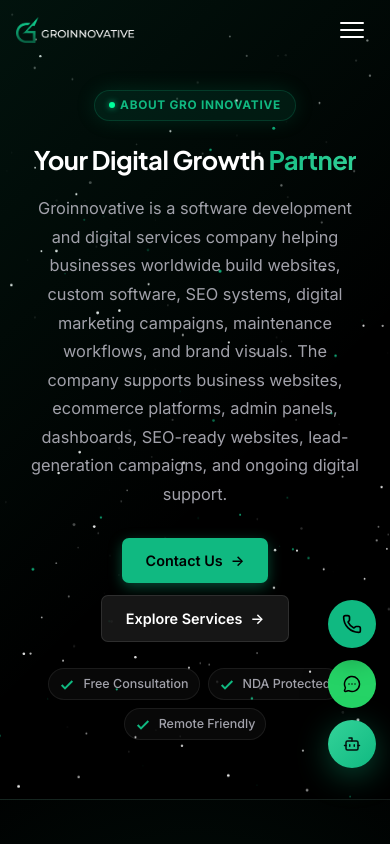
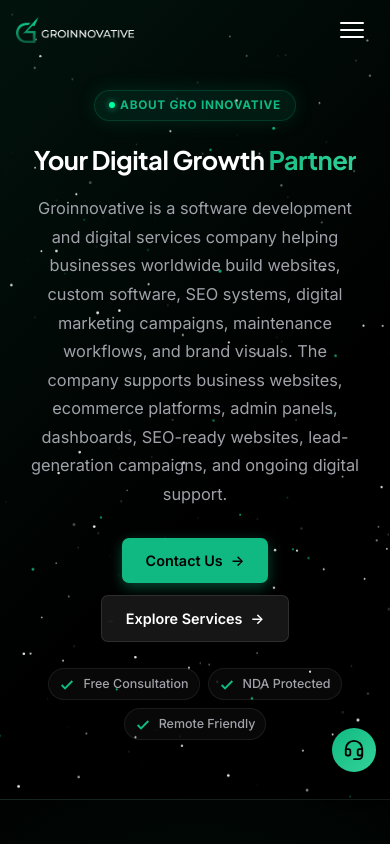
Before and after one commit to groinnovative-git/groinnovative.landingsite, a React (Vite) app: page /about in a window 390 px wide. Shown: the top 844 px of the page. Built offline with nearby package versions, Linux system fonts and the light colour scheme.

Commit message:
Fixed the service cards responsive in mobile

```diff
--- a/src/components/FloatingChatbot.css
+++ b/src/components/FloatingChatbot.css
@@ -30,7 +30,7 @@
   align-items: center;
   justify-content: center;
   color: #03120e;
-  background: linear-gradient(135deg, #34d399, #10b981);
+  background: var(--primary);
   box-shadow: 0 8px 32px rgba(16, 185, 129, 0.38);
   border: none;
   cursor: pointer;
@@ -350,7 +350,7 @@
   align-items: center;
   justify-content: center;
   color: #03120e;
-  background: linear-gradient(135deg, #34d399, #10b981);
+  background: var(--primary);
   border: none;
   cursor: pointer;
   box-shadow: 0 4px 16px rgba(16, 185, 129, 0.28);
@@ -424,7 +424,7 @@
   }
 
   .chatbot-trigger {
-    width: 48px;
-    height: 48px;
+    width: 44px;
+    height: 44px;
   }
 }
--- a/src/components/FloatingChatbot.jsx
+++ b/src/components/FloatingChatbot.jsx
@@ -302,9 +302,8 @@
    COMPONENT
 ───────────────────────────────────────────────────────────────────────────── */
 
-export default function FloatingChatbot() {
+export default function FloatingChatbot({ isOpen, setIsOpen }) {
     const navigate = useNavigate()
-    const [isOpen, setIsOpen] = useState(false)
     const [messages, setMessages] = useState(INITIAL_MESSAGES)
     const [inputValue, setInputValue] = useState('')
     const [isTyping, setIsTyping] = useState(false)
@@ -494,17 +493,6 @@
                     </a>
                 </div>
             </div>
-
-            {/* Trigger Button */}
-            <button
-                type="button"
-                className="chatbot-trigger"
-                onClick={() => setIsOpen((prev) => !prev)}
-                aria-label={isOpen ? 'Close chatbot' : 'Open chatbot'}
-                aria-expanded={isOpen}
-            >
-                {isOpen ? <X size={16} /> : <Bot size={18} />}
-            </button>
         </div>
     )
 }
--- a/src/components/Footer.css
+++ b/src/components/Footer.css
@@ -146,7 +146,7 @@
 
 @media (max-width: 480px) {
     .gi-footer {
-        padding: 48px 0 110px;
+        padding: 48px 0 32px;
     }
 
     .footer-grid {
--- a/src/components/Layout.jsx
+++ b/src/components/Layout.jsx
@@ -1,6 +1,7 @@
 import { Outlet, useLocation } from 'react-router-dom'
-import { useEffect, useState } from 'react'
-import { MessageCircleMore, Phone } from 'lucide-react'
+import { useEffect, useState, useRef } from 'react'
+import { motion } from 'framer-motion'
+import { MessageCircleMore, Phone, Bot, X, Headset } from 'lucide-react'
 import Navbar from './Navbar'
 import Footer from './Footer'
 import TopLoaderBar from './TopLoaderBar'
@@ -10,6 +11,12 @@
     const { pathname } = useLocation()
     const [showTop, setShowTop] = useState(false)
     const [showCallOptions, setShowCallOptions] = useState(false)
+    const [isChatbotOpen, setIsChatbotOpen] = useState(false)
+    const [isFabOpen, setIsFabOpen] = useState(false)
+    const [windowSize, setWindowSize] = useState({
+        w: typeof window !== 'undefined' ? window.innerWidth : 1000,
+        h: typeof window !== 'undefined' ? window.innerHeight : 800
+    })
 
     const whatsappNumber = '919361304808'
     const whatsappText = encodeURIComponent('Hello Gro Innovative, I would like to know more about your services.')
@@ -27,13 +34,22 @@
     useEffect(() => {
         window.scrollTo({ top: 0, left: 0, behavior: 'instant' })
         setShowCallOptions(false)
+        setIsFabOpen(false)
+        setIsChatbotOpen(false)
     }, [pathname])
 
-    // Show scroll-to-top button after 300px scroll
+    // Show scroll-to-top button after 300px scroll & handle window resize
     useEffect(() => {
-        const fn = () => setShowTop(window.scrollY > 300)
-        window.addEventListener('scroll', fn, { passive: true })
-        return () => window.removeEventListener('scroll', fn)
+        const handleScroll = () => setShowTop(window.scrollY > 300)
+        const handleResize = () => setWindowSize({ w: window.innerWidth, h: window.innerHeight })
+
+        window.addEventListener('scroll', handleScroll, { passive: true })
+        window.addEventListener('resize', handleResize)
+
+        return () => {
+            window.removeEventListener('scroll', handleScroll)
+            window.removeEventListener('resize', handleResize)
+        }
     }, [])
 
     const scrollToTop = () => window.scrollTo({ top: 0, behavior: 'smooth' })
@@ -48,9 +64,34 @@
 
             {showFooter && <Footer />}
 
-            <FloatingChatbot />
+            <FloatingChatbot isOpen={isChatbotOpen} setIsOpen={setIsChatbotOpen} />
 
-            <div className="floating-contact-stack" aria-label="Quick contact actions">
+            <motion.div
+                className="floating-contact-stack"
+                aria-label="Quick contact actions"
+                drag
+                dragConstraints={{
+                    left: -windowSize.w + 64,
+                    right: 20,
+                    top: -windowSize.h + 160,
+                    bottom: 80
+                }}
+                dragMomentum={false}
+                dragElastic={0}
+                style={{ touchAction: 'none' }} // Prevents page scroll while dragging on mobile
+            >
+                <div className={`fab-menu-items${isFabOpen ? ' open' : ''}`}>
+                    {/* Chatbot Toggle */}
+                    <button
+                        type="button"
+                        className={`floating-contact-btn floating-chatbot-btn${isChatbotOpen ? ' active' : ''}`}
+                        onClick={() => { setIsChatbotOpen(prev => !prev); setIsFabOpen(false); }}
+                        aria-label="Open Chatbot"
+                    >
+                        <Bot size={20} />
+                    </button>
+
+                    {/* Phone Call Wrap */}
                     <div className={`floating-call-wrap${showCallOptions ? ' open' : ''}`}>
                         <div className="floating-call-panel" role="dialog" aria-label="Call options">
                             <a href={`tel:${primaryPhone}`} className="floating-call-link">
@@ -73,16 +114,32 @@
                         </button>
                     </div>
 
+                    {/* WhatsApp */}
                     <a
                         href={whatsappUrl}
                         target="_blank"
                         rel="noopener noreferrer"
                         className="floating-contact-btn floating-whatsapp-btn"
                         aria-label="Chat on WhatsApp"
+                        onClick={() => setIsFabOpen(false)}
                     >
                         <MessageCircleMore size={18} />
                     </a>
                 </div>
+
+                {/* Main FAB Toggle */}
+                <button
+                    type="button"
+                    className={`floating-contact-btn fab-main-btn${isFabOpen ? ' active' : ''}`}
+                    onClick={() => {
+                        setIsFabOpen(prev => !prev);
+                        if (isFabOpen) setShowCallOptions(false);
+                    }}
+                    aria-label="Contact options"
+                >
+                    {isFabOpen ? <X size={22} /> : <Headset size={22} />}
+                </button>
+            </motion.div>
 
             {/* Scroll-to-top FAB */}
             <button
--- a/src/index.css
+++ b/src/index.css
@@ -49,6 +49,15 @@
 @media (max-width: 1024px) {
   :root {
     --nav-h: 68px;
+    /* Safe area on right so floating buttons don't overlap content */
+    --floating-safe-right: 72px;
+  }
+}
+
+@media (max-width: 600px) {
+  :root {
+    /* buttons are 40px wide + 14px margin + 10px gap = 64px */
+    --floating-safe-right: 68px;
   }
 }
 
@@ -85,7 +94,9 @@
 }
 
 main {
-  overflow-x: hidden;
+  /* Use clip instead of hidden — avoids creating a scroll container that
+     traps fixed-position children (chatbot window, mobile menu) on mobile */
+  overflow-x: clip;
   min-height: 100vh;
 }
 
@@ -637,15 +648,10 @@
 @media (max-width: 768px) {
   .section {
     padding: 64px 0;
-    content-visibility: auto;
-    /* Skip rendering offscreen sections */
-    contain-intrinsic-size: 500px;
   }
 
   .section-sm {
     padding: 48px 0;
-    content-visibility: auto;
-    contain-intrinsic-size: 300px;
   }
 }
 
@@ -746,12 +752,51 @@
 .floating-contact-stack {
   position: fixed;
   right: 24px;
-  bottom: 160px;
+  bottom: 90px;
   z-index: 910;
   display: flex;
   flex-direction: column;
   align-items: flex-end;
   gap: 12px;
+}
+
+.fab-menu-items {
+  display: flex;
+  flex-direction: column;
+  align-items: flex-end;
+  gap: 12px;
+  margin-bottom: 12px;
+  opacity: 0;
+  visibility: hidden;
+  transform: translateY(12px);
+  transition: opacity 0.25s cubic-bezier(0.16, 1, 0.3, 1), transform 0.25s cubic-bezier(0.16, 1, 0.3, 1), visibility 0.25s ease;
+  pointer-events: none;
+}
+
+.fab-menu-items.open {
+  opacity: 1;
+  visibility: visible;
+  transform: translateY(0);
+  pointer-events: auto;
+}
+
+.fab-main-btn {
+  background: linear-gradient(135deg, var(--primary) 0%, var(--accent) 100%);
+  align-self: flex-end;
+}
+
+.fab-main-btn:hover,
+.fab-main-btn.active {
+  box-shadow: 0 12px 30px rgba(16, 185, 129, 0.4);
+}
+
+.floating-chatbot-btn {
+  background: var(--primary);
+}
+
+.floating-chatbot-btn:hover,
+.floating-chatbot-btn.active {
+  box-shadow: 0 12px 30px rgba(16, 185, 129, 0.3);
 }
 
 .floating-call-wrap {
@@ -762,10 +807,12 @@
 }
 
 .floating-call-panel {
+  position: absolute;
+  bottom: 56px;
+  right: 0;
   display: grid;
   gap: 10px;
   min-width: 220px;
-  margin-bottom: 12px;
   padding: 14px;
   border-radius: 18px;
   border: 1px solid var(--border-strong);
@@ -833,11 +880,11 @@
 }
 
 .floating-whatsapp-btn {
-  background: #25D366;
+  background: var(--primary);
 }
 
 .floating-whatsapp-btn:hover {
-  box-shadow: 0 12px 30px rgba(37, 211, 102, 0.3);
+  box-shadow: 0 12px 30px rgba(16, 185, 129, 0.3);
 }
 
 .floating-call-btn {
@@ -852,7 +899,7 @@
 @media (max-width: 600px) {
   .floating-contact-stack {
     right: 14px;
-    bottom: 136px;
+    bottom: 72px;
   }
 
   .floating-call-panel {
@@ -861,15 +908,15 @@
   }
 
   .floating-contact-btn {
-    width: 48px;
-    height: 48px;
+    width: 44px;
+    height: 44px;
   }
 
   .scroll-top-btn {
     bottom: 16px;
     right: 14px;
-    width: 48px;
-    height: 48px;
+    width: 44px;
+    height: 44px;
   }
 }
 
--- a/src/pages/Services.css
+++ b/src/pages/Services.css
@@ -577,6 +577,23 @@
     }
 }
 
+@media (max-width: 768px) {
+    /* Safety fallback: ensure Framer Motion whileInView elements are always
+       visible on mobile, even if IntersectionObserver doesn't fire correctly */
+    .services-bento,
+    .services-bento .service-card,
+    .services-faq-list,
+    .services-faq-list .services-faq-item,
+    .services-why-grid,
+    .services-why-grid .services-why-card,
+    .services-process-line,
+    .services-process-line .services-process-card {
+        opacity: 1 !important;
+        transform: none !important;
+        visibility: visible !important;
+    }
+}
+
 @media (max-width: 480px) {
     .services-page .container {
         padding-left: 18px;
--- a/src/pages/Services.jsx
+++ b/src/pages/Services.jsx
@@ -251,7 +251,7 @@
                         variants={staggerContainer}
                         initial="hidden"
                         whileInView="visible"
-                        viewport={{ once: true, amount: 0.14 }}
+                        viewport={{ once: true, amount: 0.04 }}
                     >
                         {services.map((service, index) => (
                             <motion.article
```
Also changed, not shown: src/components/Navbar.jsx (+8 -3 lines). Lines whose indentation alone changed are shown as unchanged.
